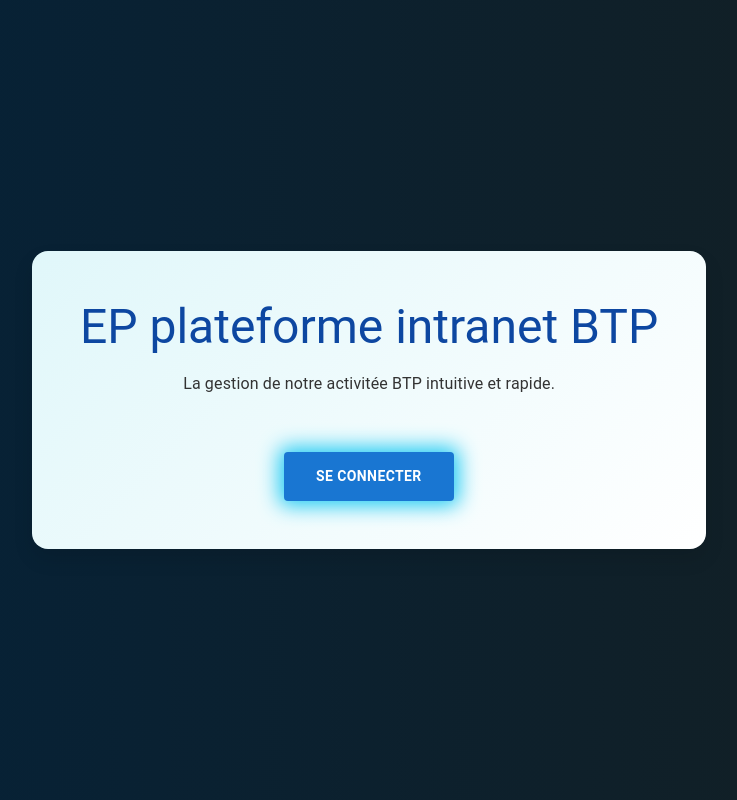
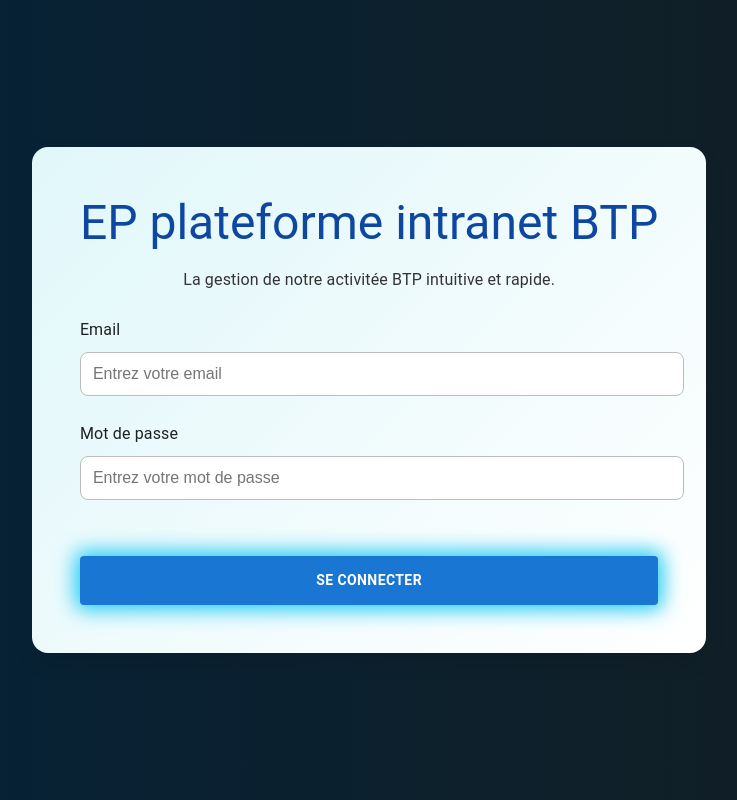
Before and after one commit to syphaxalili/hackathon-btp, a React (Vite) app in the folder front/: page / in a window 1280 px wide. Shown: the whole page, without its empty margins (271-1008 px from the left). Built offline with nearby package versions, Linux system fonts and the light colour scheme.

Commit message:
`Added form fields for email and password, and commented out the login redirect button click handler`

```diff
--- a/front/src/Componant/Home/Home.tsx
+++ b/front/src/Componant/Home/Home.tsx
@@ -1,9 +1,10 @@
 // src/pages/Home.jsx
-import React from "react";
+import React, { useState } from "react";
 import { Box, Typography, Button, Paper } from "@mui/material";
 import { keyframes } from "@emotion/react";
 import styled from "@emotion/styled";
 
+export default function Home() {
   const fadeIn = keyframes`
   from { opacity: 0; transform: translateY(20px); }
   to { opacity: 1; transform: translateY(0); }
@@ -24,14 +25,18 @@ const ConnectButton = styled(Button)`
     margin-top: 2rem;
     font-weight: bold;
     padding: 0.75rem 2rem;
+    width: 100%;
     background-color: #1976d2;
     color: white;
     &:hover {
       background-color: #1565c0;
     }
   `;
+  const [userData, setUserData] = useState({
+    email: "",
+    password: "",
+  });
 
-export default function Home() {
   return (
     <Box
       sx={{
@@ -74,6 +79,59 @@ export default function Home() {
         >
           La gestion de notre activitée BTP intuitive et rapide.
         </Typography>
+        <Box
+          component="form"
+          sx={{
+            display: "flex",
+            flexDirection: "column",
+            alignItems: "center",
+            gap: 2,
+            mb: 3,
+            mt: 2,
+            width: "100%",
+          }}
+          noValidate
+          autoComplete="off"
+        >
+          <Box sx={{ width: "100%" }}>
+            <Typography variant="subtitle1" sx={{ textAlign: "left", mb: 1 }}>
+              Email
+            </Typography>
+            <input
+              type="email"
+              name="email"
+              placeholder="Entrez votre email"
+              value={userData.email}
+              style={{
+                width: "100%",
+                padding: "12px",
+                borderRadius: "8px",
+                border: "1px solid #bdbdbd",
+                fontSize: "1rem",
+                outline: "none",
+                marginBottom: "8px",
+              }}
+            />
+          </Box>
+          <Box sx={{ width: "100%" }}>
+            <Typography variant="subtitle1" sx={{ textAlign: "left", mb: 1 }}>
+              Mot de passe
+            </Typography>
+            <input
+              type="password"
+              name="password"
+              placeholder="Entrez votre mot de passe"
+              style={{
+                width: "100%",
+                padding: "12px",
+                borderRadius: "8px",
+                border: "1px solid #bdbdbd",
+                fontSize: "1rem",
+                outline: "none",
+              }}
+            />
+          </Box>
+        </Box>
         <ConnectButton
           variant="contained"
           sx={{
@@ -85,7 +143,7 @@ export default function Home() {
               boxShadow: "0 0 40px 10px #2196f3",
             },
           }}
-          onClick={() => window.location.assign("/login")}
+          // onClick={() => window.location.assign("/login")}
         >
           Se connecter
         </ConnectButton>
```
Lines whose indentation alone changed are shown as unchanged.
